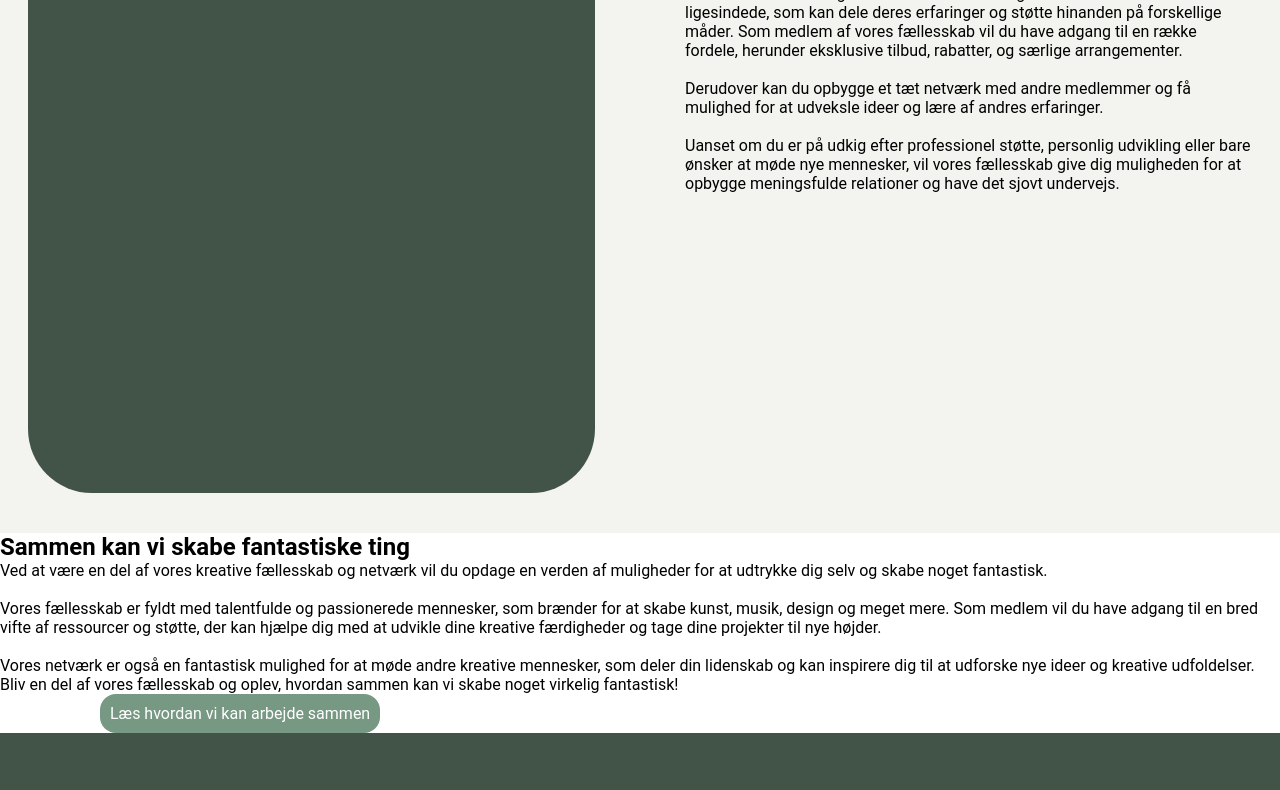
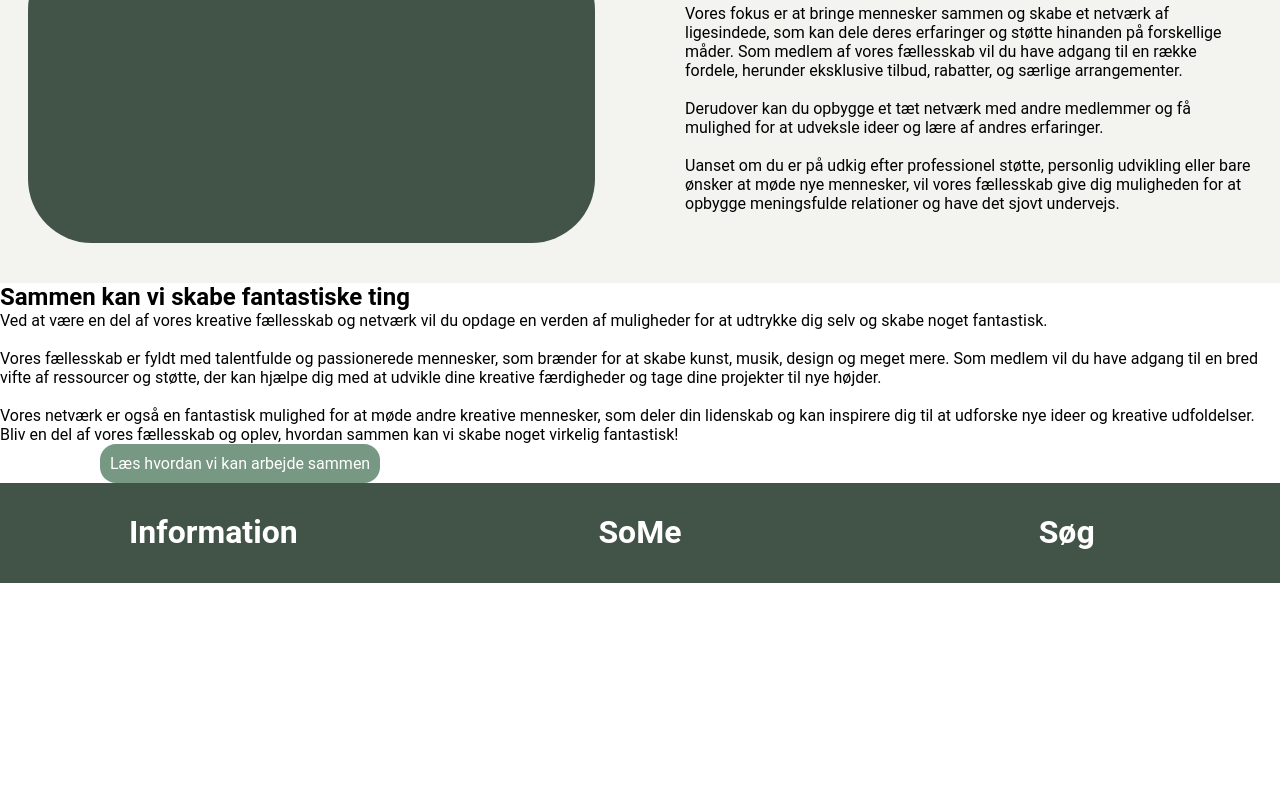
Before and after one commit to Insu1980/mockup-opgave-c, a plain HTML site: page index.html in a window 1280 px wide. Shown: the part 590-1380 px from the top of the page. After the commit the page ends 1173 px from the top, so only its background shows below. Drawn offline with Linux system fonts and the light colour scheme.

Commit message:
footer text and text before that

```diff
--- a/css/style.css
+++ b/css/style.css
@@ -7,7 +7,7 @@ body {
     font-family: roboto;
     min-height: 100vh;
     display: grid;
-    grid-template-rows: 100px 1fr 70px;
+    grid-template-rows: 100px 1fr 100px;
 
 }
 header {
@@ -18,6 +18,12 @@ header {
 }
 /**Main**/
 main {}
+.h1 {
+    text-align: center;
+    font-size: 1,5em;
+    margin-bottom: 20px;
+    color: white;
+}
 .hero {
  background-color: #F3F4EF;
 padding: 40px 28px;
@@ -36,9 +42,9 @@ text-align: left;
     flex-direction: column;
     align-items: center;
 }
-.hero div:nth-of-type(1) {
+.hero div {
     background-color: #425348;
-    aspect-ratio: 2/2;
+
     border-radius: 4rem;
 }
 .btn1 {
@@ -75,6 +81,16 @@ text-align: left;
     text-decoration: none;
     display: inline-block;
 }
+.h2 {
+    text-align: center;
+    font-size: 1,5em;
+    margin-bottom: 20px;
+    color: black;
+}
+.p {
+    font-size: 1,2rem;
+    margin-bottom: 30px;
+}
 .btn5 {
     background-color: #779882;
     padding: 10px;
@@ -86,7 +102,33 @@ text-align: left;
 }
 footer {
     background-color: #425348;
+
+    color: white;
+    display: grid;
+    grid-template-columns: repeat(3, 1fr);
 }
+footer section:nth-of-type(1) {
+    grid-column-start: 1;
+    grid-column-end: 2;
+    text-align: center;
+    margin-top: 30px;
+    font-size: 2em;
+}
+footer section:nth-of-type(2) {
+    grid-column-start: 2;
+    grid-column-end: 3;
+    text-align: center;
+    margin-top: 30px;
+    font-size: 2em;
+}
+footer section:nth-of-type(3) {
+    grid-column-start: 3;
+    grid-column-end: 4;
+    text-align: center;
+    margin-top: 30px;
+    font-size: 2em;
+}
+
 header .fa-solid  {
     font-size: 2rem;
     color: black;
--- a/index.html
+++ b/index.html
@@ -16,8 +16,7 @@
     </header>
     <main>
         <section>
-            <!-- Add your image below the header -->
-            <img src="banner-billede.jpg" alt="Description of your image">
+            <img src="banner-billede.jpg" alt="People">
         </section>
         <div class="h1 text">
          <h1 >Communitybaseret læring og fællesskab
@@ -44,12 +43,22 @@
 
         <section>
             <h2>Sammen kan vi skabe fantastiske ting</h2>
-            <div>Ved at være en del af vores kreative fællesskab og netværk vil du opdage en verden af muligheder for at udtrykke dig selv og skabe noget fantastisk.<br><br>
+            <p><div>Ved at være en del af vores kreative fællesskab og netværk vil du opdage en verden af muligheder for at udtrykke dig selv og skabe noget fantastisk.<br><br>
                 Vores fællesskab er fyldt med talentfulde og passionerede mennesker, som brænder for at skabe kunst, musik, design og meget mere. Som medlem vil du have adgang til en bred vifte af ressourcer og støtte, der kan hjælpe dig med at udvikle dine kreative færdigheder og tage dine projekter til nye højder.<br><br>
-                Vores netværk er også en fantastisk mulighed for at møde andre kreative mennesker, som deler din lidenskab og kan inspirere dig til at udforske nye ideer og kreative udfoldelser. Bliv en del af vores fællesskab og oplev, hvordan sammen kan vi skabe noget virkelig fantastisk!</div>
+                Vores netværk er også en fantastisk mulighed for at møde andre kreative mennesker, som deler din lidenskab og kan inspirere dig til at udforske nye ideer og kreative udfoldelser. Bliv en del af vores fællesskab og oplev, hvordan sammen kan vi skabe noget virkelig fantastisk!</div></p>
                 <a href="" class="btn5">Læs hvordan vi kan arbejde sammen</a>
         </section>
     </main>
-    <footer></footer>
+    <footer>
+        <section>
+            <h4>Information</h4>
+        </section>
+        <section>
+            <h4>SoMe</h4>
+        </section>
+        <section>
+            <h4>Søg</h4>
+        </section>
+    </footer>
 </body>
 </html>
```
